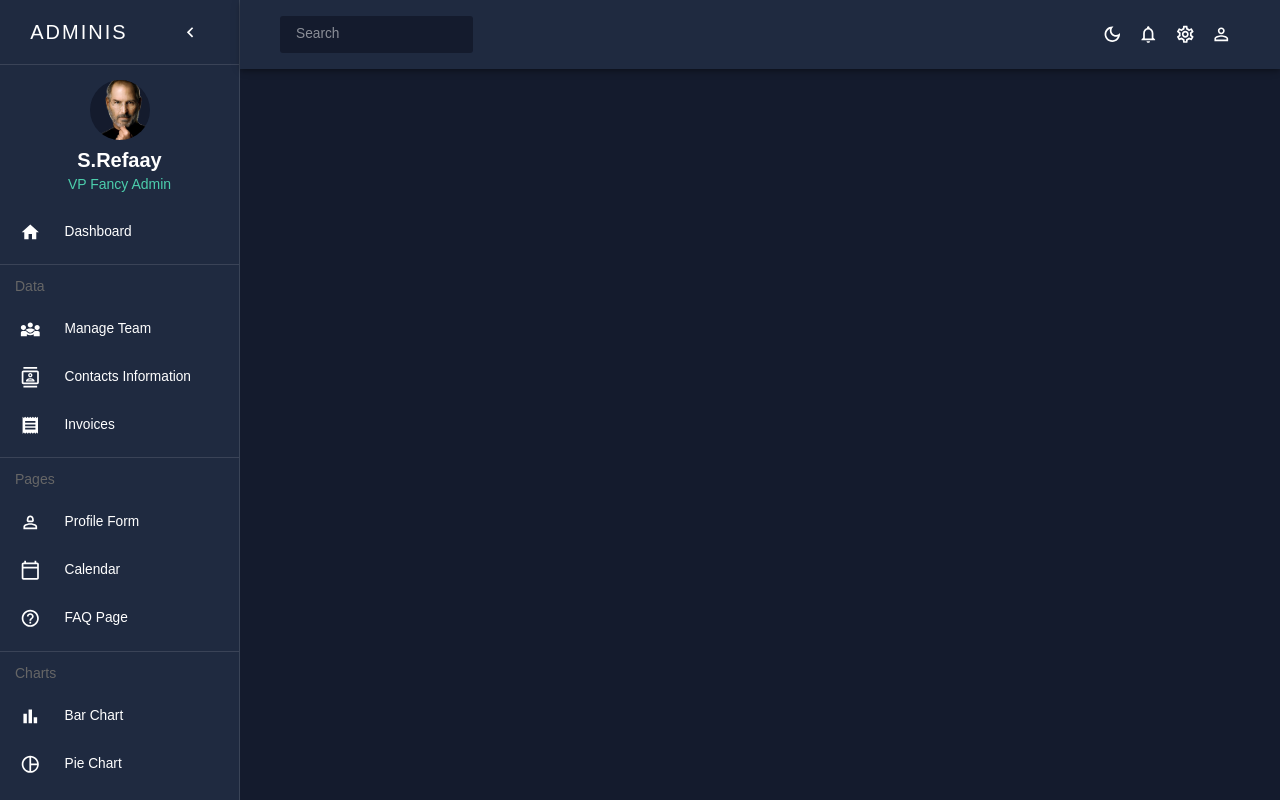
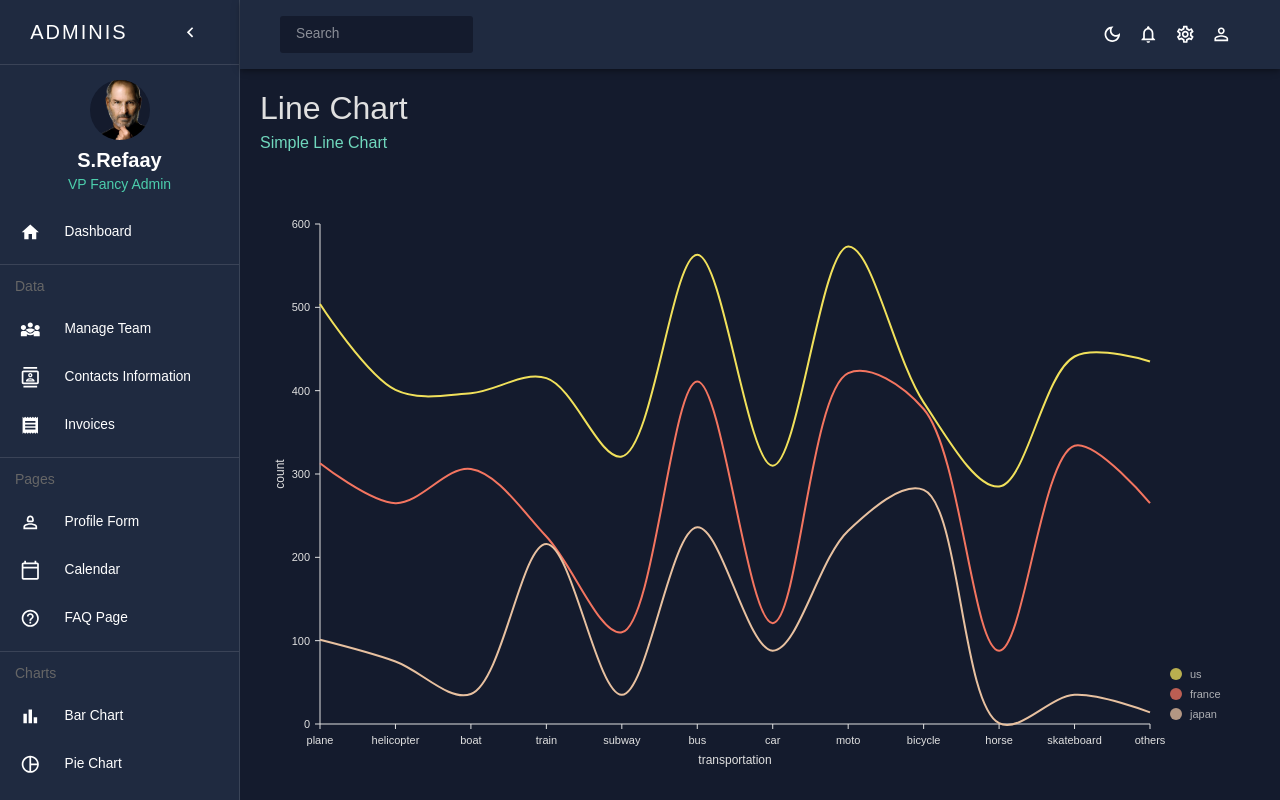
Before and after one commit to SamehRefaay/admin_dashboard_repo, a React (Create React App) app: page /line in a window 1280 px wide. Built offline with nearby package versions, Linux system fonts and the light colour scheme.

Commit message:
finish line chart component and page

```diff
--- a/src/App.js
+++ b/src/App.js
@@ -14,6 +14,7 @@
 	FAQ,
 	Bar,
 	Pie,
+	Line,
 } from './scenes';
 
 function App() {
@@ -65,7 +66,7 @@
 								<Route path="/faq" element={<FAQ />} />
 								<Route path="/bar" element={<Bar />} />
 								<Route path="/pie" element={<Pie />} />
-								{/* <Route path="/line" element={<Line />} /> */}
+								<Route path="/line" element={<Line />} />
 								{/* <Route path="/geo" element={<Geography />} /> */}
 							</Routes>
 						</main>
--- /dev/null
+++ b/src/components/LineChart.jsx
@@ -0,0 +1,116 @@
+import { ResponsiveLine } from '@nivo/line';
+import React from 'react';
+import { mockLineData as data } from '../data/mockData';
+import { useTheme } from '@mui/material';
+import { tokens } from '../theme';
+
+const LineChart = ({ isDashboard = false }) => {
+	const theme = useTheme();
+	const colors = tokens(theme.palette.mode);
+
+	return (
+		<ResponsiveLine
+			data={data}
+			theme={{
+				axis: {
+					domain: {
+						line: {
+							stroke: colors.grey[100],
+						},
+					},
+					legend: {
+						text: {
+							fill: colors.grey[100],
+						},
+					},
+					ticks: {
+						line: {
+							stroke: colors.grey[100],
+							strokeWidth: 1,
+						},
+						text: {
+							fill: colors.grey[100],
+						},
+					},
+				},
+				legends: {
+					text: {
+						fill: colors.grey[100],
+					},
+				},
+				tooltip: {
+					container: {
+						color: colors.primary[500],
+					},
+				},
+			}}
+			colors={isDashboard ? { datum: 'color' } : { scheme: 'nivo' }} // added
+			margin={{ top: 50, right: 110, bottom: 50, left: 60 }}
+			xScale={{ type: 'point' }}
+			yScale={{
+				type: 'linear',
+				min: 'auto',
+				max: 'auto',
+				stacked: true,
+				reverse: false,
+			}}
+			yFormat=" >-.2f"
+			curve="catmullRom"
+			axisTop={null}
+			axisRight={null}
+			axisBottom={{
+				tickSize: 5,
+				tickPadding: 5,
+				tickRotation: 0,
+				legend: 'transportation',
+				legendOffset: 36,
+				legendPosition: 'middle',
+			}}
+			axisLeft={{
+				tickValues: 5, // added
+				tickSize: 5,
+				tickPadding: 5,
+				tickRotation: 0,
+				legend: 'count',
+				legendOffset: -40,
+				legendPosition: 'middle',
+			}}
+			enableGridX={false}
+			enableGridY={false}
+			pointSize={10}
+			pointColor={{ theme: 'background' }}
+			pointBorderWidth={2}
+			pointBorderColor={{ from: 'serieColor' }}
+			pointLabelYOffset={-12}
+			useMesh={true}
+			legends={[
+				{
+					anchor: 'bottom-right',
+					direction: 'column',
+					justify: false,
+					translateX: 100,
+					translateY: 0,
+					itemsSpacing: 0,
+					itemDirection: 'left-to-right',
+					itemWidth: 80,
+					itemHeight: 20,
+					itemOpacity: 0.75,
+					symbolSize: 12,
+					symbolShape: 'circle',
+					symbolBorderColor: 'rgba(0, 0, 0, .5)',
+					effects: [
+						{
+							on: 'hover',
+							style: {
+								itemBackground: 'rgba(0, 0, 0, .03)',
+								itemOpacity: 1,
+							},
+						},
+					],
+				},
+			]}
+		/>
+	);
+};
+
+export default LineChart;
--- a/src/scenes/bar/Bar.jsx
+++ b/src/scenes/bar/Bar.jsx
@@ -6,7 +6,7 @@
 const Bar = () => {
 	return (
 		<Box padding="20px">
-			<Header title="BAR CHART" subtitle="Simple Bar Chart" />
+			<Header title="Bar Chart" subtitle="Simple Bar Chart" />
 			<Box mt="20px" height="75vh">
 				<BarChart />
 			</Box>
--- a/src/scenes/index.js
+++ b/src/scenes/index.js
@@ -7,3 +7,4 @@
 export { default as FAQ } from './faq/FAQ';
 export { default as Bar } from './bar/Bar';
 export { default as Pie } from './pie/Pie';
+export { default as Line } from './line/Line';
--- a/src/scenes/pie/Pie.jsx
+++ b/src/scenes/line/Line.jsx
@@ -1,17 +1,17 @@
 import { Box } from '@mui/material';
 import React from 'react';
 import Header from '../../components/Header';
-import PieChart from '../../components/PieChart';
+import LineChart from '../../components/LineChart';
 
-const Pie = () => {
+const Line = () => {
 	return (
 		<Box padding="20px">
-			<Header title="PIE CHART" subtitle="Simple Pie Chart" />
+			<Header title="Line Chart" subtitle="Simple Line Chart" />
 			<Box mt="20px" height="75vh">
-				<PieChart />
+				<LineChart />
 			</Box>
 		</Box>
 	);
 };
 
-export default Pie;
+export default Line;
```
